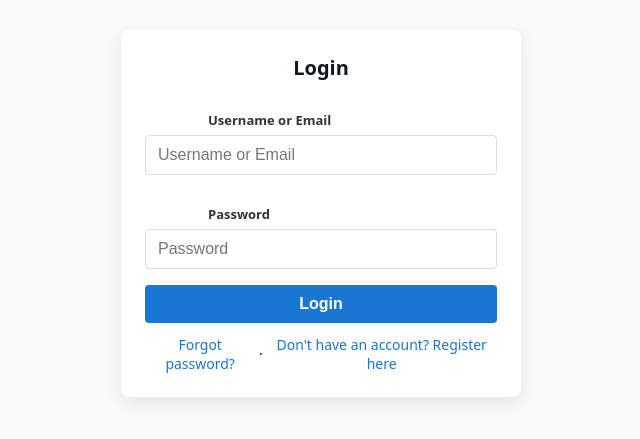
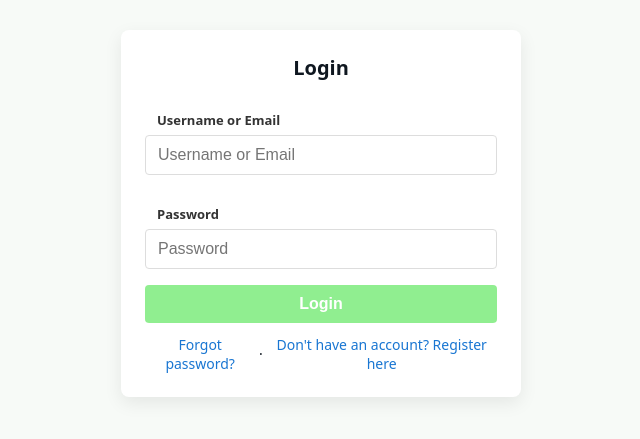
Before and after one commit to kazaction/Group_3_Here_I_Am, a React (Create React App) app in the folder here_i_am/: page / in a window 1280 px wide. Shown: the part 187-626 px from the top of the page, without its empty margins (319-959 px from the left). Built offline with nearby package versions, Linux system fonts and the light colour scheme.

Commit message:
change color of the login button and allign the lables above the inoput buttons

```diff
--- a/here_i_am/src/css/login.css
+++ b/here_i_am/src/css/login.css
@@ -64,7 +64,7 @@
   width: 100%;
   margin-top: 16px;
   padding: 10px 14px;
-  background: #1976d2;
+  background: lightgreen;
   color: white;
   border: none;
   border-radius: 4px;
@@ -72,7 +72,10 @@
   font-weight: 600;
 }
 
-.login-btn:hover { opacity: 0.95; }
+.login-btn:hover {
+  background: #00BF00;
+  opacity: 0.95;
+}
 
 .login-links {
   margin-top: 12px;
@@ -92,3 +95,7 @@
   border-radius: 4px;
   margin-bottom: 8px;
 }
+
+label{
+  margin-left: 0px;
+}
```
